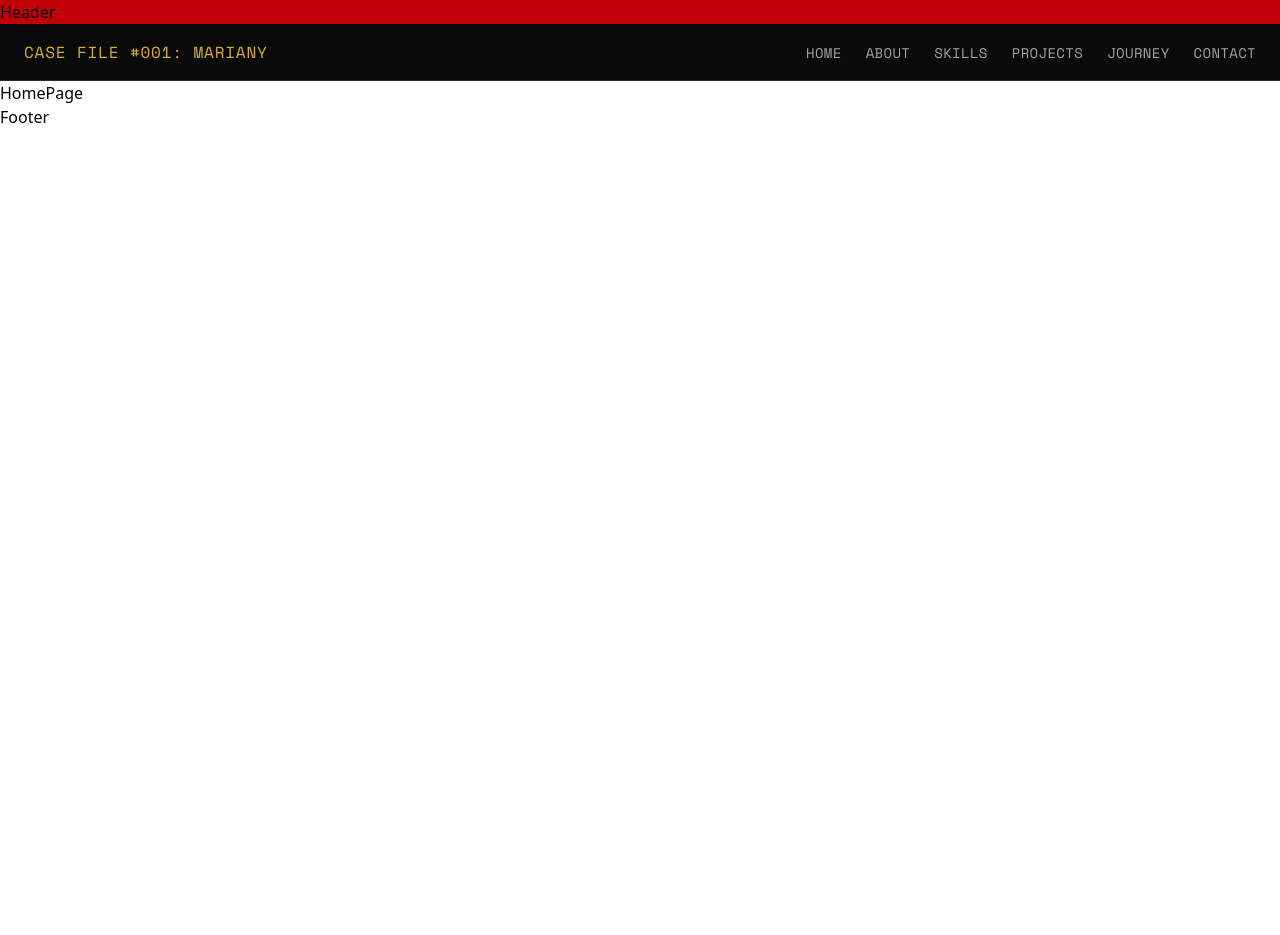
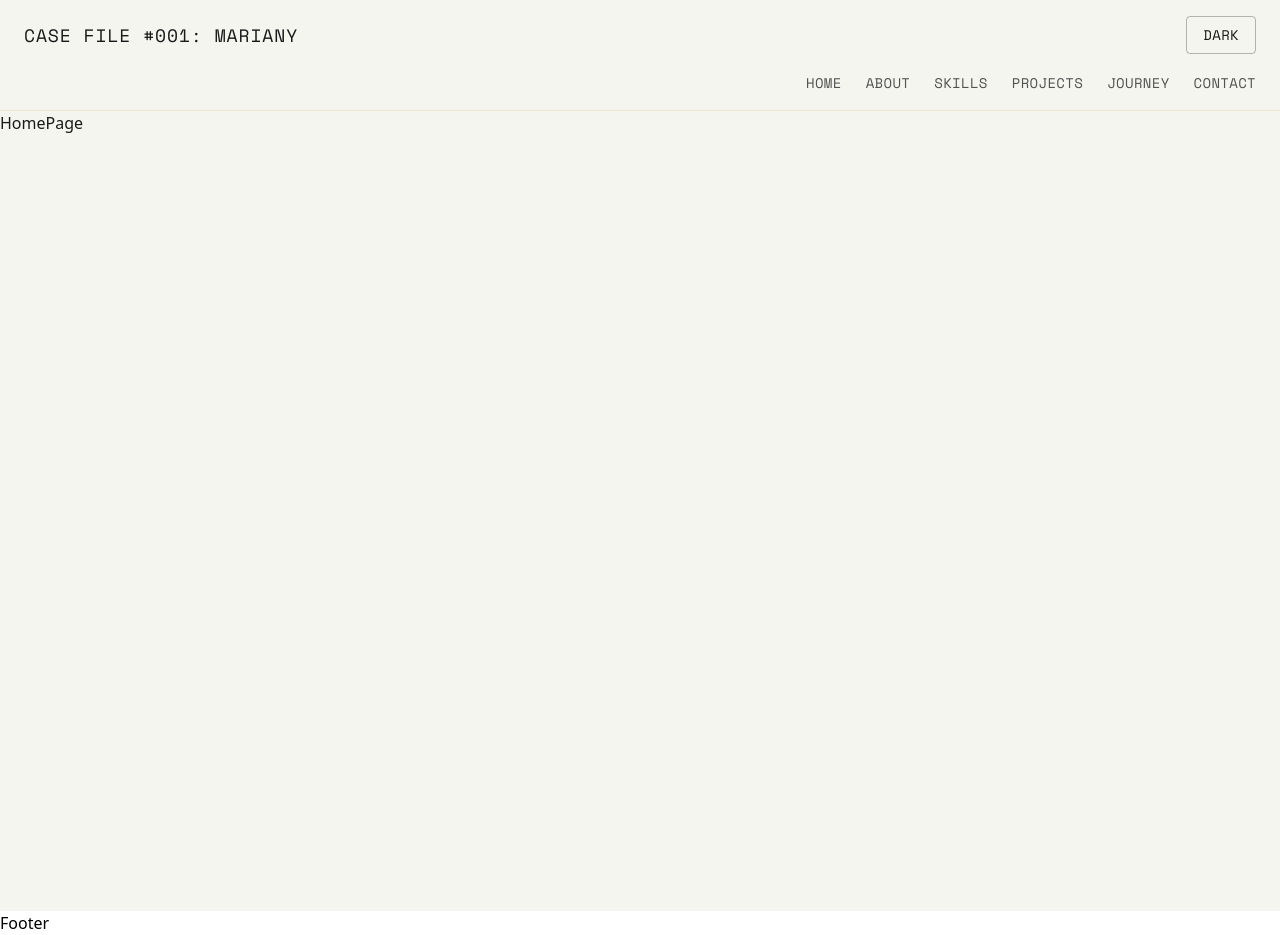
Before and after one commit to marianyarj/dev-lab, a React (Vite) app: page / in a window 1280 px wide. Before the commit the page ends 800 px from the top, so only its background shows below. Built offline with nearby package versions, Linux system fonts and the light colour scheme.

Commit message:
style: apply dark mode background classes

```diff
--- a/src/components/layout/Header.tsx
+++ b/src/components/layout/Header.tsx
@@ -1,11 +1,26 @@
 import React from 'react'
 import { Navbar } from './Navbar'
-
+import { ThemeToggle } from '../home/ThemeToggle'
 
 export function Header(): React.JSX.Element {
     return (
-        <div className='bg-red-700'>Header
-            <Navbar />
-        </div>
+        <header className="w-full bg-bg-light dark:bg-bg-dark border-b border-accent/20">
+            <div className="px-6 py-4 flex flex-col gap-4">
+
+                <div className="flex flex-row justify-between items-center w-full">
+                    <div className="font-display text-text-light dark:text-accent uppercase tracking-wider text-lg">
+                        <span className="hidden md:inline">Case File #001: MARIANY</span>
+                        <span className="md:hidden whitespace-nowrap">#001: MRY</span>
+                    </div>
+
+                    <div className="hidden md:flex">
+                        <ThemeToggle />
+                    </div>
+                </div>
+
+                <Navbar />
+
+            </div>
+        </header>
     )
 }
--- a/src/components/layout/Navbar.tsx
+++ b/src/components/layout/Navbar.tsx
@@ -59,11 +59,7 @@ export function Navbar(): React.JSX.Element {
         }
     }, [isMenuOpen])
     return (
-        <nav className='flex items-center justify-between w-full px-6 py-4 bg-bg-dark border-b border-accent/20'>
-            <div className="font-display text-accent uppercase tracking-wider">
-                <span className="hidden md:inline">Case File #001: MARIANY</span>
-                <span className="md:hidden">#001: MRY</span>
-            </div>
+        <nav className='flex items-center justify-end w-full'>
             <button ref={buttonRef} onClick={toggleMenu} className="md:hidden p-2 hover:bg-accent/10 rounded transition-colors" aria-label="Toggle menu" aria-expanded={isMenuOpen}>
                 <span className="block w-6 h-0.5 bg-accent mb-1.5 transition-transform"></span>
                 <span className="block w-6 h-0.5 bg-accent mb-1.5 transition-opacity"></span>
@@ -76,7 +72,7 @@ export function Navbar(): React.JSX.Element {
                         <a
                             href={link.href}
                             onClick={(e: React.MouseEvent<HTMLAnchorElement>) => handleLinkClick(e, link.href)}
-                            className="text-text-dark-secondary hover:text-accent transition-colors duration-300 uppercase tracking-wide text-sm font-display"
+                            className="text-text-light-secondary dark:text-text-dark-secondary hover:text-text-light dark:hover:text-accent transition-colors duration-300 uppercase tracking-wide text-sm font-display"
                         >
                             {link.label}
                         </a>
--- a/src/pages/HomePage.tsx
+++ b/src/pages/HomePage.tsx
@@ -1,6 +1,7 @@
-
 export function HomePage() {
     return (
-        <div>HomePage</div>
+        <div className="bg-bg-light dark:bg-bg-dark text-text-light dark:text-text-dark min-h-screen">
+            HomePage
+        </div>
     )
 }
```
